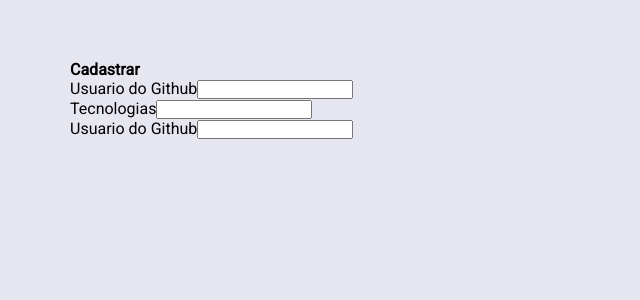
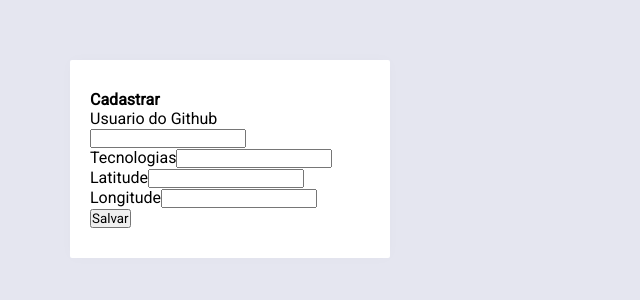
Before and after one commit to helenapaixao/DevRadar, a React (Create React App) app in the folder Frontend/web/: page / in a window 1280 px wide. Shown: the top 300 px of the page, without its empty margins (0-640 px from the left). Built offline with nearby package versions, Linux system fonts and the light colour scheme.

Commit message:
style sidebar

```diff
--- a/Frontend/web/src/App.js
+++ b/Frontend/web/src/App.js
@@ -1,7 +1,7 @@
-import React from 'react';
-import './global.css';
-import './App.css';
-
+import React from "react";
+import "./global.css";
+import "./App.css";
+import './Sidebar.css';
 
 function App() {
   return (
@@ -11,24 +11,30 @@
         <form>
           <div class="input-block">
             <label htmlFor="github_username">Usuario do Github</label>
-        <input name="github_username" id="github_username" required/>
+            <input name="github_username" id="github_username" required />
           </div>
+
           <div class="input-block">
             <label htmlFor="techs">Tecnologias</label>
-        <input name="techs" id="techs" required/>
+            <input name="techs" id="techs" required />
           </div>
+          <div className="input-group">
             <div class="input-block">
-        <label htmlFor="username_gitub">Usuario do Github</label>
-        <input name="github_username" id="username_github" required/>
+              <label htmlFor="latitude">Latitude</label>
+              <input name="latitude" id="latitude" required />
             </div>
+
+            <div class="input-block">
+              <label htmlFor="longitude">Longitude</label>
+              <input name="longitude" id="longitude" required />
+            </div>
+          </div>
+          <button type="submit">Salvar</button>
         </form>
       </aside>
-     <main>
-
-     </main>
-
+      <main />
     </div>
- )
+  );
 }
 
 export default App;
--- a/Frontend/web/src/Sidebar.css
+++ b/Frontend/web/src/Sidebar.css
@@ -0,0 +1,7 @@
+aside {
+  width: 320px;
+  background: #fff;
+  box-shadow: 0 0 14px 0 rgba(0, 0, 0, 0.02);
+  border-radius: 2px;
+  padding: 30px 20px;
+}
```
Lines whose indentation alone changed are shown as unchanged.
